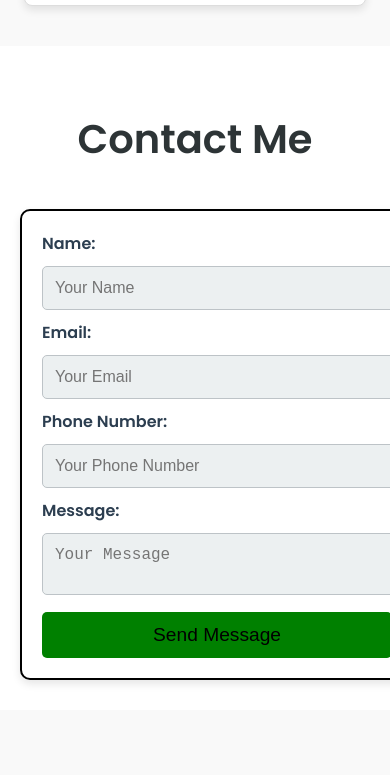
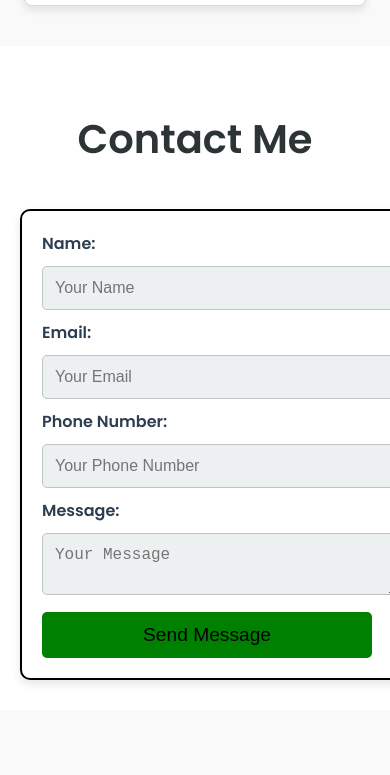
Before and after one commit to kiruube/myPortfolio, a plain HTML site: page index.html in a window 390 px wide. Shown: the part 3815-4590 px from the top of the page. Drawn offline with Linux system fonts and the light colour scheme; a script that the page names is missing.

Commit message:
My portfolio website

```diff
--- a/style.css
+++ b/style.css
@@ -278,12 +278,12 @@ form button:hover {
     }
 
     form label, form input, form textarea {
-        width: 100%;
+        width: calc(100% - 20px);
         margin-bottom: 10px;
     }
 
     form button {
-        width: 100%;
+        width: calc(100% - 20px);
     }
 }
 
```
